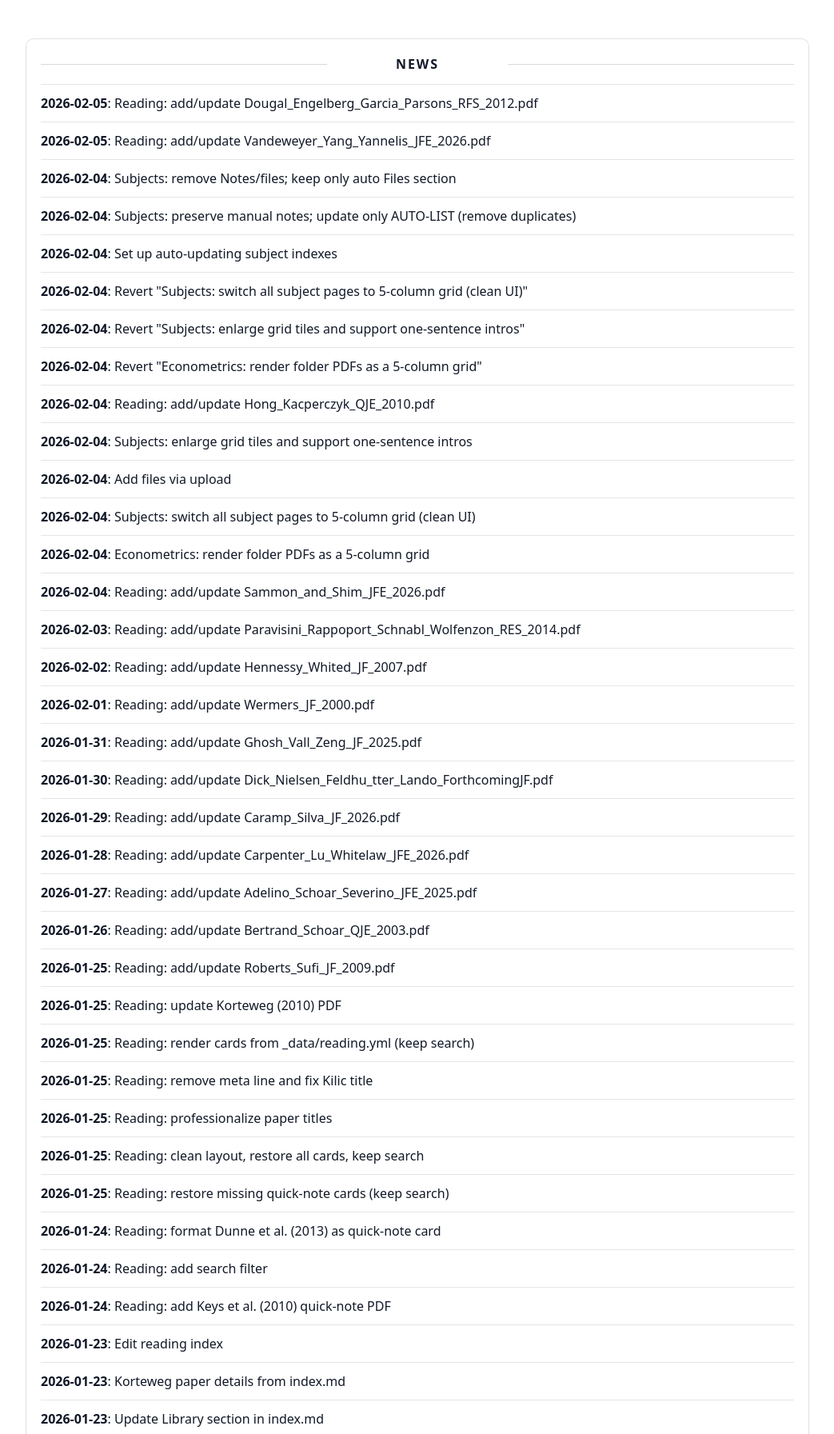
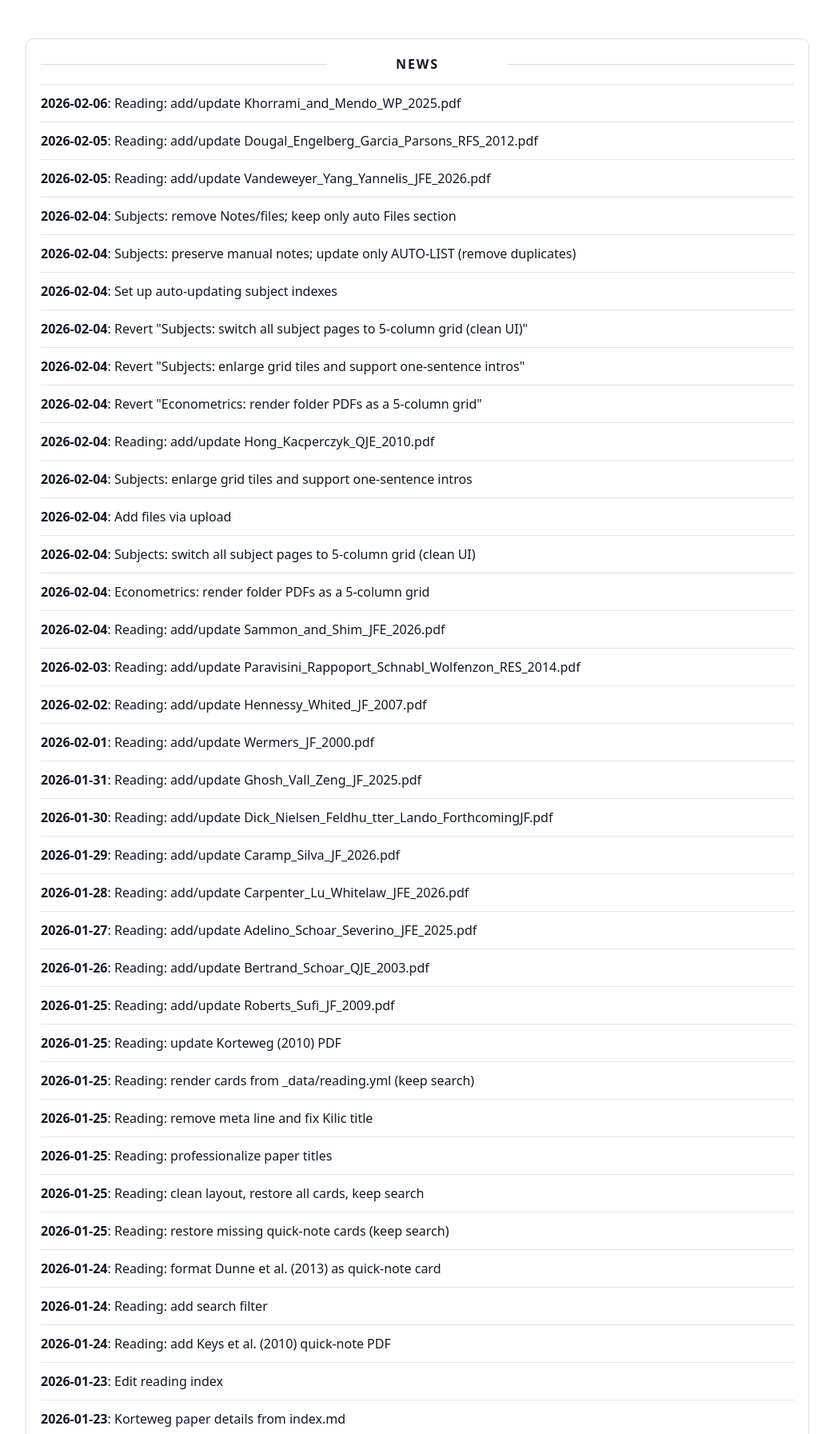
Before and after one commit to yaxinzn/study-archive, a Jekyll site: the page built from updates/index.md, in a window 1280 px wide, cut to the strip 476-2269 px from the top of the page. Shown: the whole strip at 80% size, without its empty margins (118-1161 px from the left). Built offline with Jekyll 4.4.1, drawn with Linux system fonts in a browser that asks for light colours; some of the changed text lies outside the part shown.

Commit message:
chore: update NEWS feed

```diff
--- a/_data/news.yml
+++ b/_data/news.yml
@@ -1,4 +1,7 @@
 # Auto-generated update history (sorted newest -> oldest). Do not edit manually.
+- ts: "1770376250"
+  date: "2026-02-06"
+  title: "Reading: add/update Khorrami_and_Mendo_WP_2025.pdf"
 - ts: "1770292995"
   date: "2026-02-05"
   title: "Reading: add/update Dougal_Engelberg_Garcia_Parsons_RFS_2012.pdf"
```
